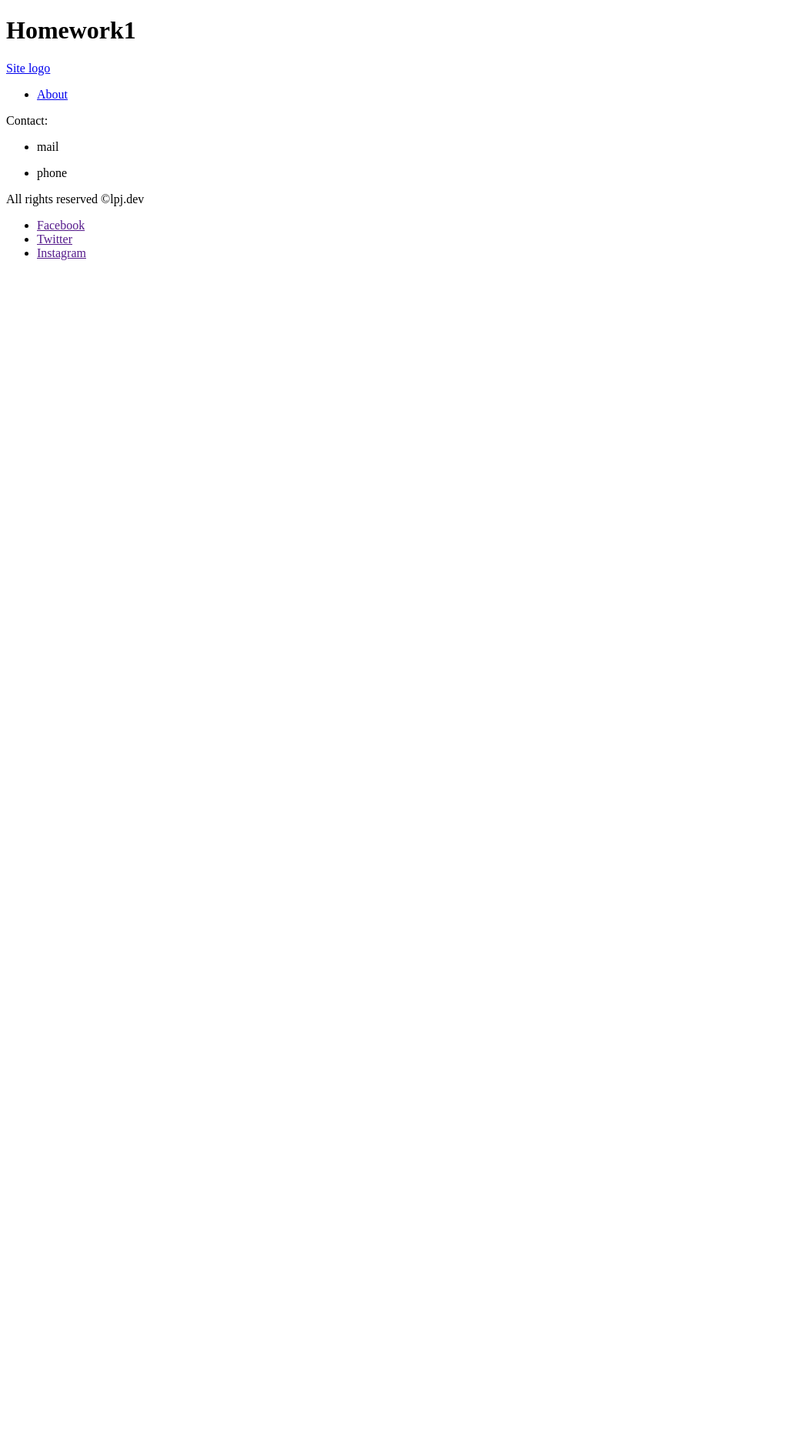
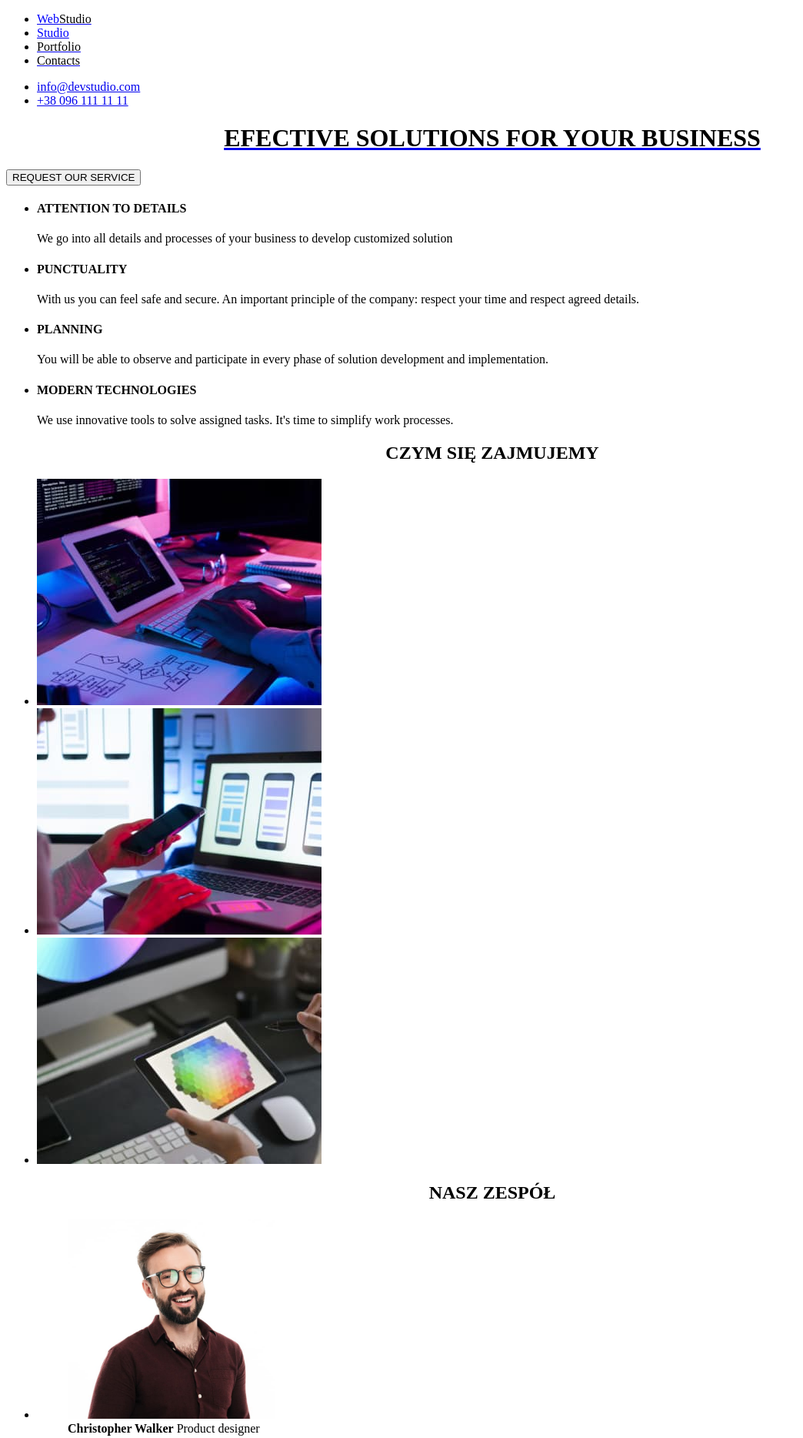
Before and after one commit to PawelBogusz1/goit-markup-hw-01, a plain HTML site: page index.html in a window 1280 px wide. Shown: the top 1868 px of the page at 77% size, without its empty margins (0-1044 px from the left). Before the commit the page ends 800 px from the top, so only its background shows below. Drawn offline with Linux system fonts and the light colour scheme.

Commit message:
Homework 1

```diff
--- a/index.html
+++ b/index.html
@@ -5,38 +5,112 @@
     <meta http-equiv="X-UA-Compatible" content="IE=edge">
     <meta name="viewport" content="width=device-width, initial-scale=1.0">
     <title>Document</title>
+
+
 </head>
 <body>
-    <h1>Homework1</h1>
   <!-- Page header -->
+
 <header>
-    <a href="/">Site logo</a>
-
   <nav>
-        <!-- Navigation to other pages -->
   <ul>
-          <li><a href="/about">About</a></li>
+  <li>
+  <a href="#" ><span style="color:blue">Web</span><span style="color:black">Studio</span></a>
+  </li>
+  <li>
+    <a href="./"><span style="color:blue">Studio</span></a>
+  </li>
+  <li>
+    <a href="./portfolio"><span style="color:black">Portfolio</span></a>
+  </li>
+  <li>
+    <a href="./"><span style="color:black">Contacts</span></a>
+  </li>
   </ul>
   </nav>
-      <p>Contact:</p>
     <ul>
-        <li><p>mail</p></li>
-        <li>phone</li>
+      <li>
+  <a href="mailto:info@devstudio.com">info@devstudio.com</a>
+  </li>
+  <li>
+  <a href="tel:+380961111111">+38 096 111 11 11</a>
+  </li>
   </ul>
+</div>
 </header>
-    <!-- Page content -->
-    <main></main>
+<main>
+<div>
+
+  <h1 style="text-align:center" ><a href="Site logo"><font color="black">EFECTIVE SOLUTIONS FOR YOUR BUSINESS</font></a></h1>
+
+  <button  type="submit">REQUEST OUR SERVICE</button>
+</div>
+<div>
+<ul>
+  <li><h4>ATTENTION TO DETAILS</h4><p>We go into all details and processes of your business to develop customized solution</p></li>
+  <li><h4>PUNCTUALITY</h4><p> With us you can feel safe and secure. An important principle of the company: respect your time and respect agreed details.</p></li>
+  <li><h4>PLANNING</h4><p> You will be able to observe and participate in every phase of solution development and implementation.</p></li>
+  <li><h4>MODERN TECHNOLOGIES</h4><p> We use innovative tools to solve assigned tasks. It's time to simplify work processes.</p></li>
+</ul>
+</div>
+ <section>
+  <h2 style="text-align:center">CZYM SIĘ ZAJMUJEMY</h2>
+<ul>
+<li><img src="./images/img1.jpg" alt="img.1" width="370" height="294"></li>
+<li><img src="images/img2.jpg" alt="img.2" width="370" height="294"></li>
+<li><img src="images/img3.jpg" alt="img.3" width="370" height="294"></li>
+</ul>
+ </section>
+ <section>
+  <h2 style="text-align:center">NASZ ZESPÓŁ</h2>
+  <ul>
+    <li>
+<figure>
+  <img src="./images/img4.jpg" alt="img.1" width="270" height="260">
+<figcaption><strong>Christopher Walker</strong> Product designer</figcaption>
+  </figure>
+  </li>
+
+<li>
+  <figure>
+  <img src="images/img5.jpg" alt="img.2" width="270" height="260">
+  <figcaption><strong>Kylie Evans </strong> Developer</figcaption>
+  </figure>
+  </li>
+<li>
+  <figure>
+  <img src="images/img6.jpg" alt="img.3" width="270" height="260">
+  <figcaption><strong>Ryan Harris </strong></figcaption>
+  </figure>
+  </li>
+<li>
+  <figure>
+  <img src="images/img7.jpg" alt="img.4" width="270" height="260">
+  <figcaption><strong>Tyler Moore</strong> UI Designer</figcaption>
+  </figure>
+  </li>
+</ul>
+ </section>
+  </main>
 
   <!-- Page footer -->
   <footer>
-    <!-- Copyright -->
-    <p>All rights reserved &copy;lpj.dev</p>
-
-    <!-- Social media links -->
     <ul>
-      <li><a href="">Facebook</a></li>
-      <li><a href="">Twitter</a></li>
-      <li><a href="">Instagram</a></li>
+      <li>
+    <a href="#" ><span style="color:blue">Web</span><span style="color:black">Studio</span></a>
+    </li>
+    <li>
+<a>695 Park Ave, Nev York, NY 10065,</a>
+</li>
+<li>
+<a>United States</a>
+</li>
+  <li>
+<a href="mailto:info@devstudio.com">info@devstudio.com</a>
+</li>
+<li>
+<a href="tel:+12127724150">+1 212-772-4150</a>
+</li>
 </ul>
   </footer>
 </body>
```
Also changed, not shown: images/Contacts.jpg (added), images/Portfolio.jpg (added), images/Studio.jpg (added), images/WebStudio.jpg (added), images/img1.jpg (added), images/img2.jpg (added), images/img3.jpg (added), images/img4.jpg (added), images/img5.jpg (added), images/img6.jpg (added), images/img7.jpg (added). Lines whose indentation alone changed are shown as unchanged.
